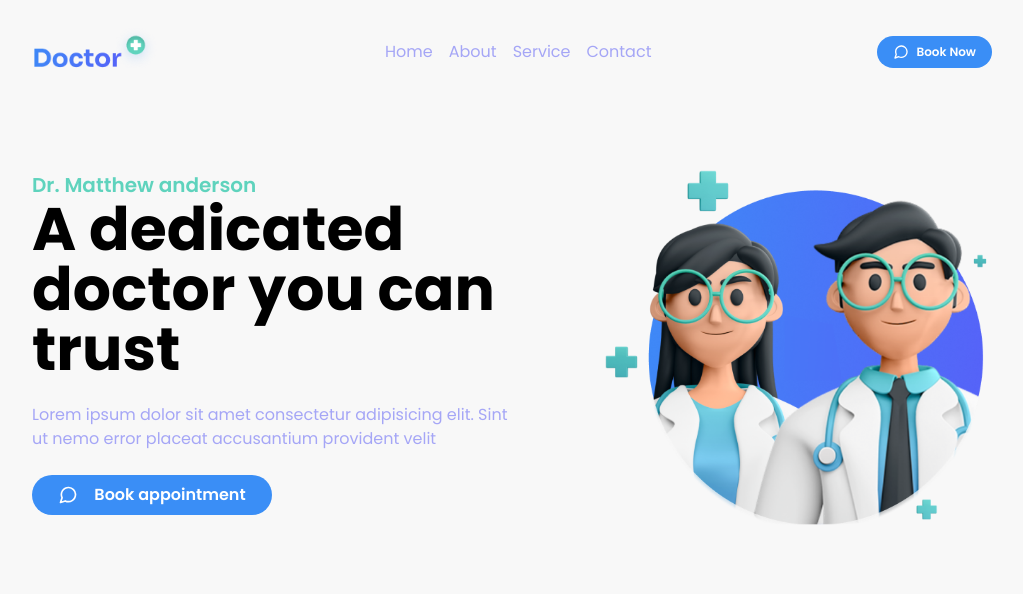
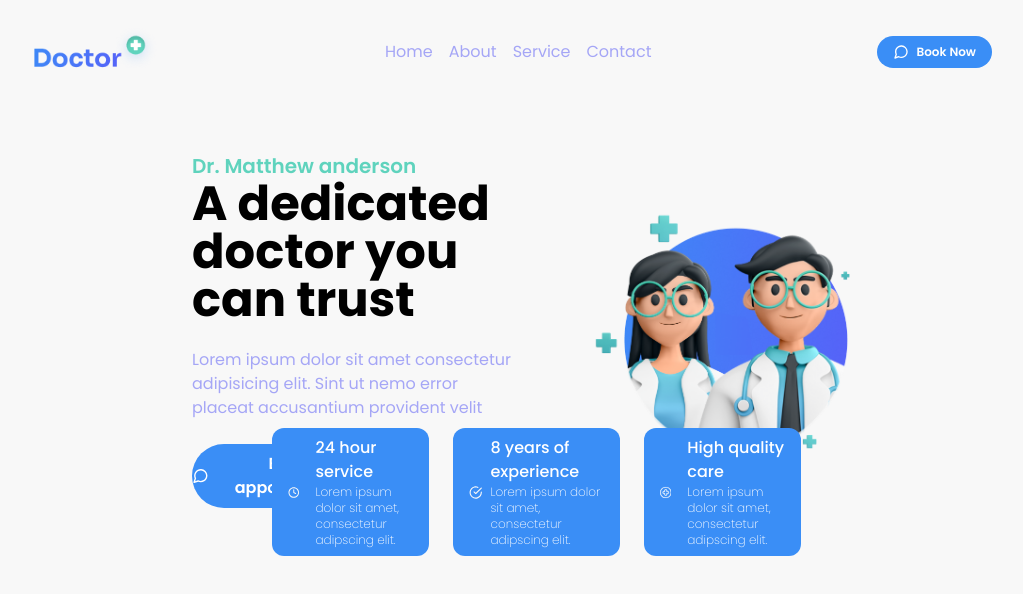
Before and after one commit to Bateyjosue/FigmaToCode-Challenge-Week1--Josue-Batey-, a React (Vite) app: page / in a window 1280 px wide. Shown: the top 594 px of the page, without its empty margins (128-1151 px from the left). Built offline with nearby package versions, Linux system fonts and the light colour scheme.

Commit message:
feat: render adverts component

```diff
--- a/src/components/Hero.tsx
+++ b/src/components/Hero.tsx
@@ -1,13 +1,17 @@
 import MessageIcon from "../assets/icons/MessageIcon"
 import Button from "./Button"
 import { heroImage } from "../assets"
+import Advert from "./Advert"
+import ClockIcon from "../assets/icons/ClockIcon"
+import CircleCheckIcon from "../assets/icons/CircleCheckIcon"
+import HealthIcon from "../assets/icons/HealthIcon"
 
 function Hero() {
   return (
-    <section className="poppins-regular grid lg:grid-cols-2 lg:mt-8 lg:place-items-center">
+    <section className="wrapper-md lg:wrapper-lg grid lg:grid-cols-2 lg:place-items-center relative rounded-b-2xl pb-14">
       <div className="flex flex-col text-center lg:text-left">
         <h4 className="text-secondary font-semibold lg:text-xl">Dr. Matthew anderson</h4>
-        <h2 className="poppins-bold text-3xl lg:text-6xl font-bold">A dedicated doctor you can trust</h2>
+        <h2 className="poppins-bold text-3xl lg:text-5xl font-bold">A dedicated doctor you can trust</h2>
         <p className="text-iris my-6">Lorem ipsum dolor sit amet consectetur adipisicing elit. Sint ut nemo error placeat accusantium provident velit</p>
         <Button
           text="Book appointment"
@@ -18,6 +22,31 @@ function Hero() {
       <div className="flex mt-4 lg:mt-0 lg:justify-end">
         <img src={heroImage.default} alt="" className="-mr-16" />
       </div>
+      <div className="wrapper-md lg:wrapper-lg absolute flex gap-6 -bottom-12 left-20 right-20">
+        <Advert
+          title="24 hour service"
+          paragraphe="Lorem ipsum dolor sit amet, consectetur adipscing elit."
+          className="bg-primary flex gap-4 items-center rounded-xl py-2 px-4"
+        >
+          <ClockIcon className="h-16" />
+        </Advert>
+
+        <Advert
+          title="8 years of experience"
+          paragraphe="Lorem ipsum dolor sit amet, consectetur adipscing elit."
+          className="bg-primary flex gap-2 items-center rounded-xl py-2 px-4"
+        >
+          <CircleCheckIcon className="h-16" />
+        </Advert>
+
+        <Advert
+          title="High quality care"
+          paragraphe="Lorem ipsum dolor sit amet, consectetur adipscing elit."
+          className="bg-primary flex gap-4 items-center rounded-xl py-2 px-4"
+        >
+          <HealthIcon className="h-16" />
+        </Advert>
+      </div>
     </section>
   )
 }
```
